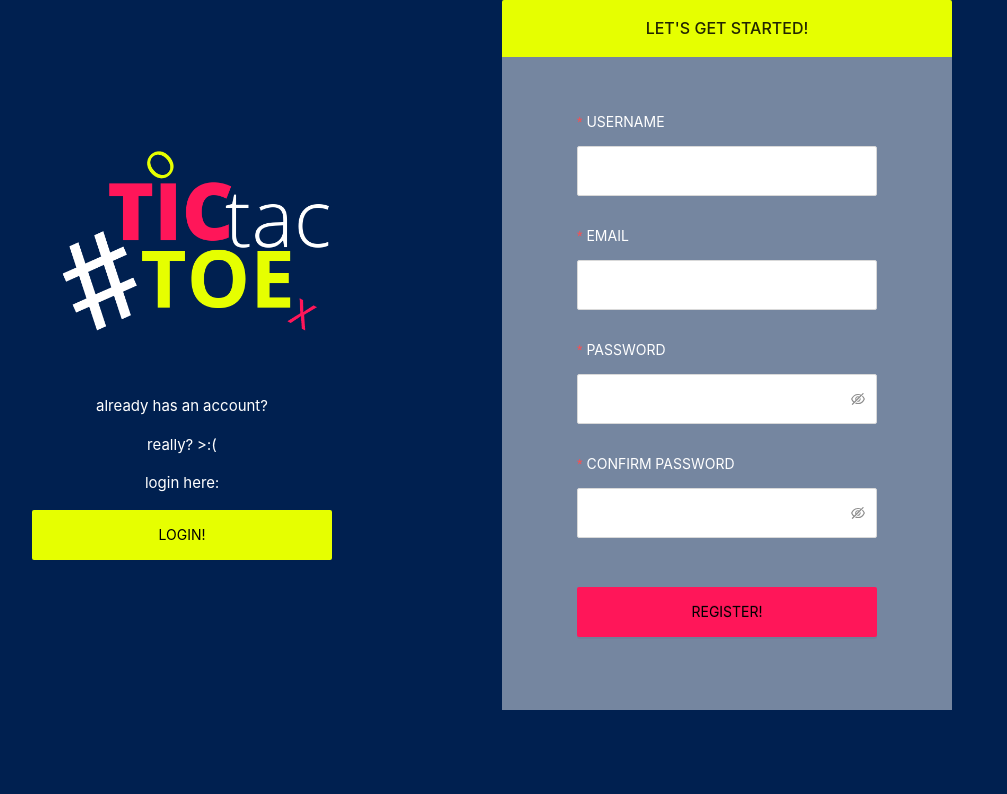
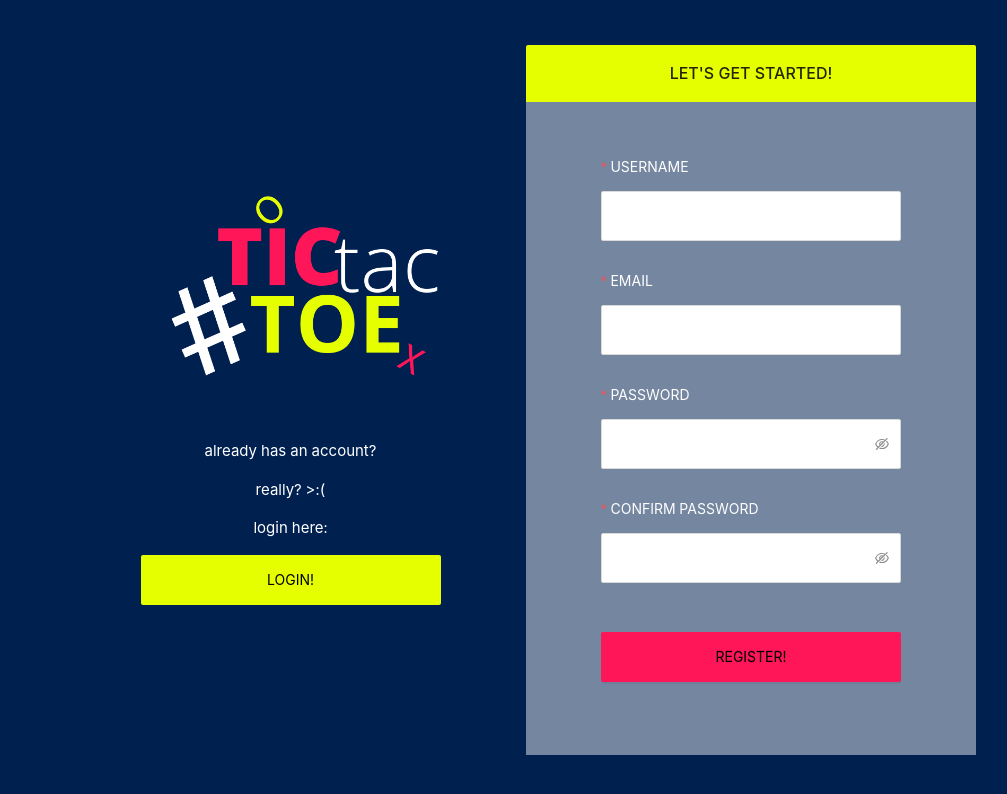
Before and after one commit to notaguest404/tictactoe, a React (Create React App) app in the folder client/: page /register in a window 1280 px wide. Shown: the top 794 px of the page, without its empty margins (138-1145 px from the left). Built offline with nearby package versions, Linux system fonts and the light colour scheme; a web font is replaced by a local one.

Commit message:
flexbox register

```diff
--- a/client/src/components/register.js
+++ b/client/src/components/register.js
@@ -56,8 +56,8 @@ class Register extends Component {
 
   render() {
     return (
-      <div>
-        <Row style={{display:'flex', justifyContent:'space-around', alignItems:'center', minHeight:'75vh'}}>
+      <div className="loginPage">
+        <Row gutter={48} style={{display:'flex', alignItems:'center', minHeight:'75vh'}}>
           <Col span={12} >
             <div>
               <div>
```
